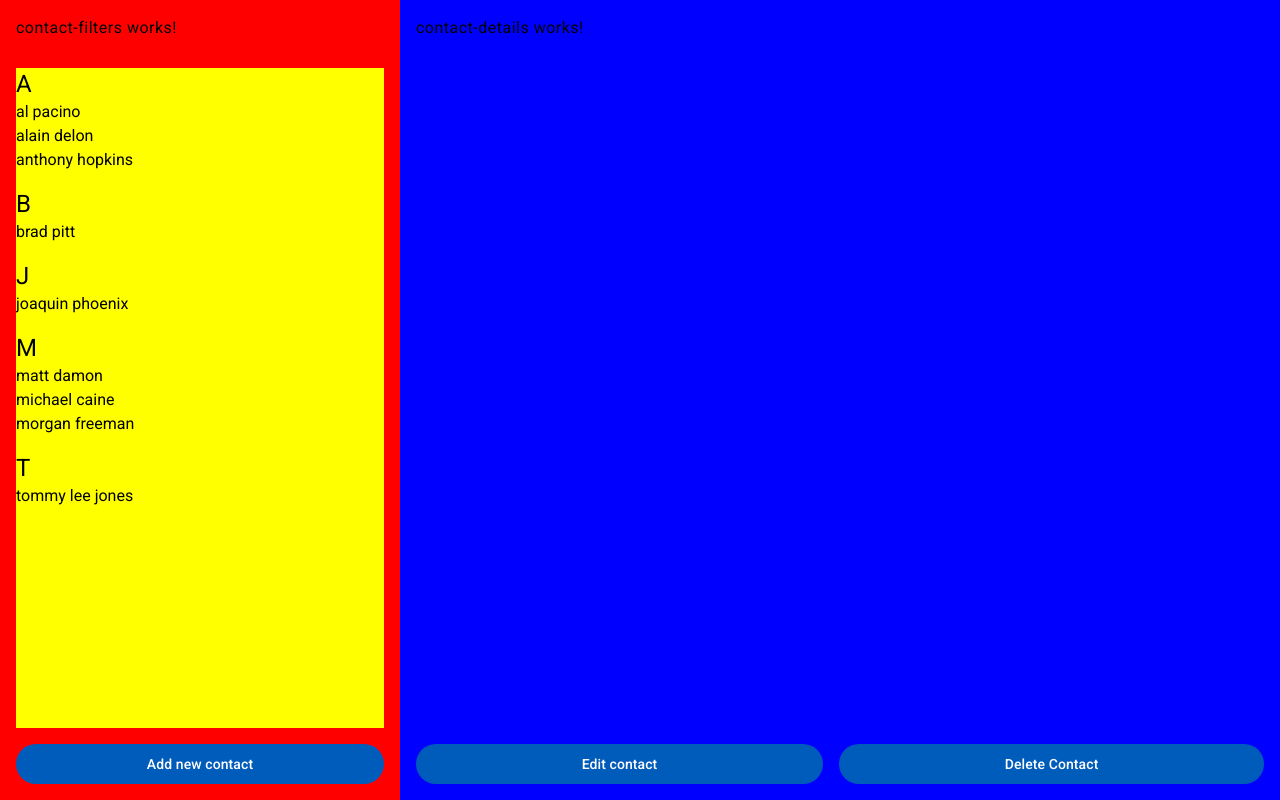
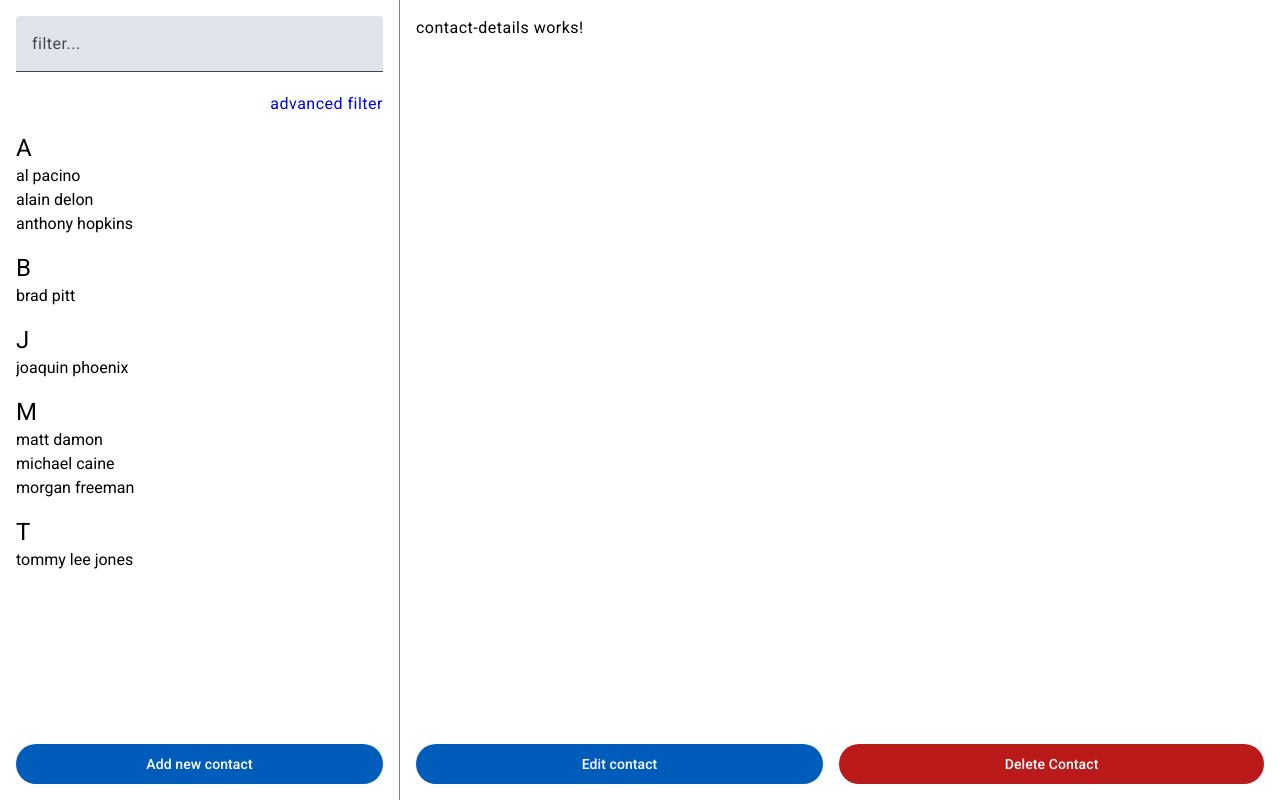
Before and after one commit to iancurobert92/contacts-app, an Angular app: page /contacts in a window 1280 px wide. Built offline with nearby package versions, Linux system fonts and the light colour scheme; sample sign-in values are in the browser's storage.

Commit message:
Implement search functionality

```diff
--- a/src/app/contacts/components/contact-filters/contact-filters.component.html
+++ b/src/app/contacts/components/contact-filters/contact-filters.component.html
@@ -1 +1,8 @@
-<p>contact-filters works!</p>
+<div class="container">
+  <form class="search-form" [formGroup]="searchForm">
+    <mat-form-field class="w-100">
+      <input matInput placeholder="filter..." value="" [formControl]="searchForm.controls.term" />
+    </mat-form-field>
+  </form>
+  <a href="#" (click)="handleAdvancedFilterClick($event)">advanced filter</a>
+</div>
--- a/src/app/contacts/components/contact-filters/contact-filters.component.scss
+++ b/src/app/contacts/components/contact-filters/contact-filters.component.scss
@@ -0,0 +1,14 @@
+.container {
+  display: flex;
+  flex-direction: column;
+  align-items: end;
+}
+.search-form {
+  min-width: 150px;
+  max-width: 500px;
+  width: 100%;
+}
+
+a {
+  text-decoration: none;
+}
--- a/src/app/contacts/components/contact-filters/contact-filters.component.ts
+++ b/src/app/contacts/components/contact-filters/contact-filters.component.ts
@@ -1,12 +1,33 @@
-import { Component } from '@angular/core';
+import { Component, DestroyRef, inject, OnInit } from '@angular/core';
+import { takeUntilDestroyed } from '@angular/core/rxjs-interop';
+import { FormBuilder, FormsModule, ReactiveFormsModule } from '@angular/forms';
+import { MatButtonModule } from '@angular/material/button';
+import { MatFormFieldModule } from '@angular/material/form-field';
+import { MatInputModule } from '@angular/material/input';
+import { ContactService } from '../../services';
 
 @Component({
   selector: 'app-contact-filters',
   standalone: true,
-  imports: [],
+  imports: [FormsModule, ReactiveFormsModule, MatFormFieldModule, MatInputModule, MatButtonModule],
   templateUrl: './contact-filters.component.html',
-  styleUrl: './contact-filters.component.scss'
+  styleUrl: './contact-filters.component.scss',
 })
-export class ContactFiltersComponent {
+export class ContactFiltersComponent implements OnInit {
+  searchForm = this.fb.group({ term: '' });
 
+  private destroyRef = inject(DestroyRef);
+
+  constructor(private fb: FormBuilder, private contactService: ContactService) {}
+
+  ngOnInit(): void {
+    this.searchForm.valueChanges
+      .pipe(takeUntilDestroyed(this.destroyRef))
+      .subscribe((data) => this.contactService.search(data.term ?? ''));
+  }
+
+  handleAdvancedFilterClick(event: Event) {
+    event.preventDefault();
+    console.log('click');
+  }
 }
--- a/src/app/contacts/components/contacts/contacts.component.html
+++ b/src/app/contacts/components/contacts/contacts.component.html
@@ -14,7 +14,7 @@
     </div>
     <div class="right-panel-footer">
       <button mat-flat-button>Edit contact</button>
-      <button mat-flat-button>Delete Contact</button>
+      <button mat-flat-button color="warn">Delete Contact</button>
     </div>
   </div>
 </div>
--- a/src/app/contacts/components/contacts/contacts.component.scss
+++ b/src/app/contacts/components/contacts/contacts.component.scss
@@ -11,15 +11,14 @@ $leftPanelWidth: 400px;
   flex-direction: column;
   width: $leftPanelWidth;
   height: 100%;
-  background-color: red;
   overflow: auto;
   padding: 1rem;
   box-sizing: border-box;
   gap: 1rem;
+  border-right: 1px solid gray;
 
   &-content {
     flex-grow: 1;
-    background-color: yellow;
     overflow: auto;
   }
 
@@ -36,7 +35,6 @@ $leftPanelWidth: 400px;
   flex-direction: column;
   height: 100vh;
   margin-left: $leftPanelWidth;
-  background-color: blue;
   overflow: auto;
   flex-grow: 1;
   padding: 1rem;
--- a/src/app/contacts/services/contact.service.ts
+++ b/src/app/contacts/services/contact.service.ts
@@ -6,7 +6,7 @@ import { Contact, ContactGroup } from '../models';
   providedIn: 'root',
 })
 export class ContactService {
-  private contactsSubj = new BehaviorSubject<Contact[]>([
+  CONTACTS: Contact[] = [
     {
       firstName: 'morgan',
       lastName: 'freeman',
@@ -53,7 +53,9 @@ export class ContactService {
       lastName: 'lee jones',
       group: 'family',
     },
-  ]);
+  ];
+
+  private contactsSubj = new BehaviorSubject<Contact[]>(this.CONTACTS);
 
   get contacts$(): Observable<Contact[]> {
     return this.contactsSubj.asObservable().pipe(map(this.sortContactsAlphabetically));
@@ -64,10 +66,18 @@ export class ContactService {
   }
 
   search(term: string, group?: string) {
-    const filteredContacts = this.contactsSubj.value.filter(
-      (contact) => contact.firstName.concat(contact.lastName).includes(term) && (group ? contact.group === group : true)
-    );
-    this.contactsSubj.next(filteredContacts);
+    const text = term.trim();
+
+    if (text) {
+      const filteredContacts = this.contactsSubj.value.filter((contact) => {
+        const fullName = `${contact.firstName} ${contact.lastName}`;
+        return fullName.concat(contact.lastName).includes(text) && (group ? contact.group === group : true);
+      });
+      this.contactsSubj.next(filteredContacts);
+      return;
+    }
+
+    this.contactsSubj.next(this.CONTACTS);
   }
 
   private mapToContactGroup = (contacts: Contact[]): ContactGroup =>
--- a/src/styles.scss
+++ b/src/styles.scss
@@ -13,3 +13,7 @@ body {
 .mt-3 {
   margin-top: 1rem;
 }
+
+.w-100 {
+  width: 100%;
+}
```
